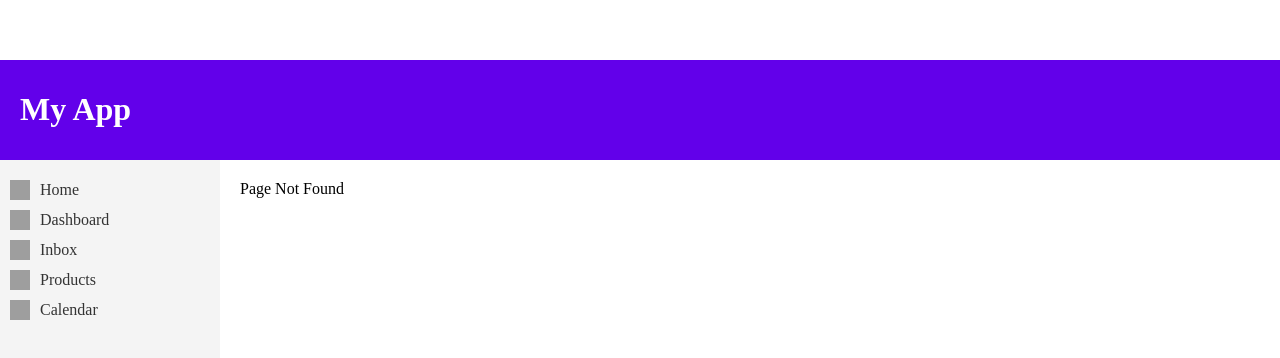
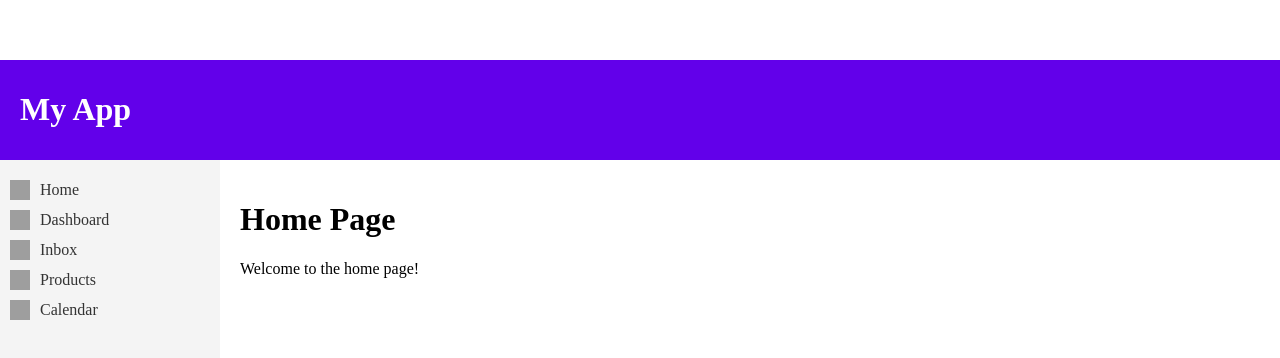
Before and after one commit to rodiontseva/calendar-react-test-task, a React app: page /calendar-react-test-task/ in a window 1280 px wide. Before the commit this address had no page. Shown: the part 1540-1898 px from the top of the page. Built offline with nearby package versions, Linux system fonts and the light colour scheme; grey boxes are pictures that could not be loaded; the HTML template or start-up script is replaced by a standard one.

Commit message:
feature: add homepage route and update Router basename in App component

```diff
--- a/package.json
+++ b/package.json
@@ -1,4 +1,5 @@
 {
+  "homepage": "https://rodiontseva.github.io/calendar-react-test-task",
   "private": true,
   "name": "@fullcalendar-examples/react18-typescript",
   "title": "FullCalendar React 18 + TypeScript Example Project",
--- a/src/App.tsx
+++ b/src/App.tsx
@@ -9,9 +9,9 @@ import ProductsPage from "./pages/ProductsPage";
 import CalendarPage from "./pages/CalendarPage";
 
 const App: React.FC = () => {
-  const { dashboard, inbox, products, calendar } = menuItems;
+  const { home, dashboard, inbox, products, calendar } = menuItems;
   return (
-    <Router>
+    <Router basename="/calendar-react-test-task">
       <div
         style={{ display: "flex", flexDirection: "column", height: "100vh" }}
       >
@@ -26,7 +26,7 @@ const App: React.FC = () => {
 
           <div style={{ flex: 1, padding: "20px" }}>
             <Routes>
-              <Route path="" element={<HomePage />} />
+              <Route path={home.url} element={<HomePage />} />
               <Route path={dashboard.url} element={<DashboardPage />} />
               <Route path={inbox.url} element={<InboxPage />} />
               <Route path={products.url} element={<ProductsPage />} />
```
Also changed, not shown: 2 other files (tests, documents, lock files or other folders).
